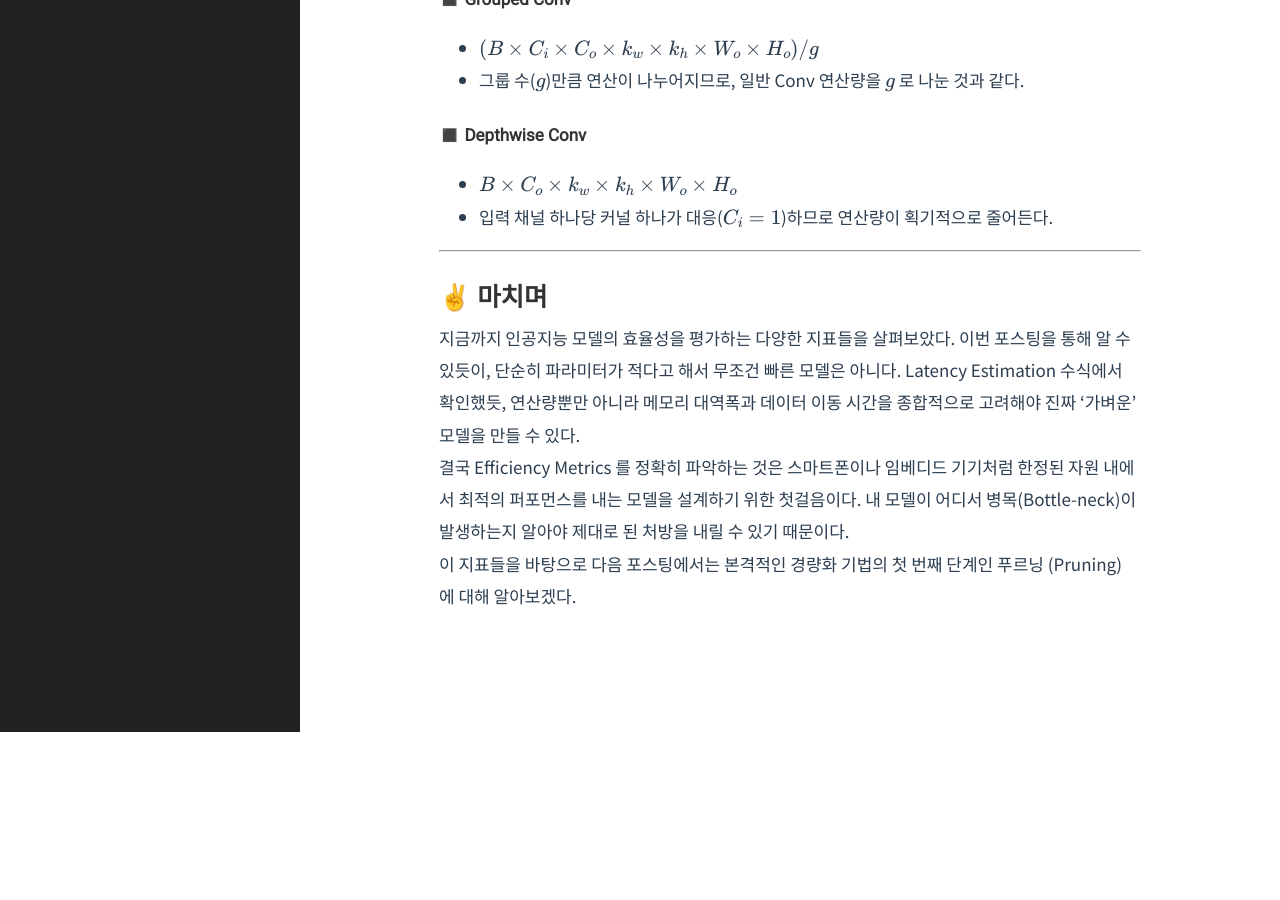
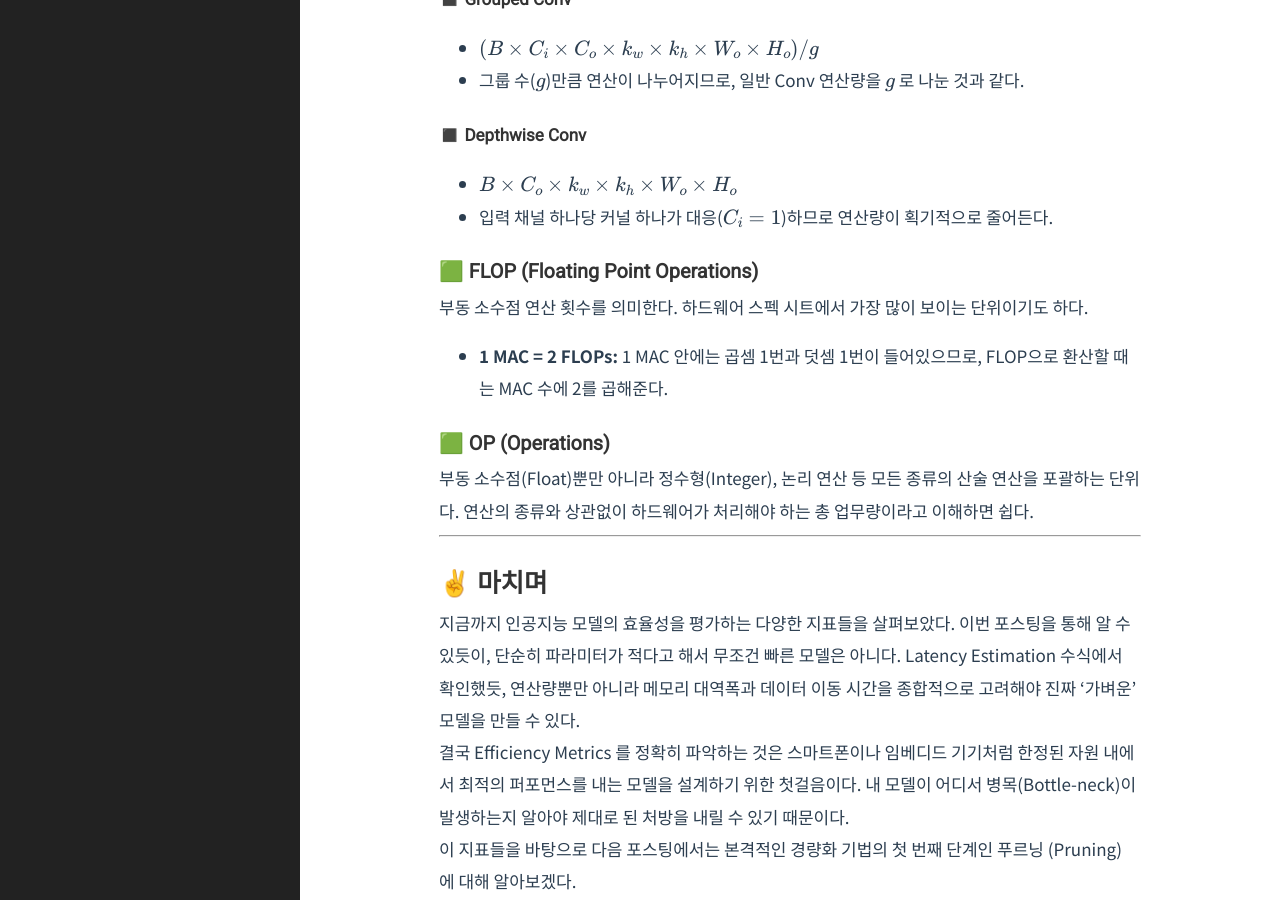
Before and after one commit to Youngjun-CV/Youngjun-CV.github.io, a Jekyll site: the page built from _posts/model compression/2026-03-25-efficiency-metrics.markdown, in a window 1280 px wide and 900 px high, scrolled down 6254 px. Built offline with Jekyll 4.4.1, drawn with Linux system fonts in a browser that asks for light colours; formulas are drawn with MathJax 3; before the commit the page ends 6986 px from its top, so only the background shows below that.

Commit message:
Update 2026-03-25-efficiency-metrics.markdown

```diff
--- a/_posts/model compression/2026-03-25-efficiency-metrics.markdown
+++ b/_posts/model compression/2026-03-25-efficiency-metrics.markdown
@@ -124,8 +124,8 @@ $$Latency \approx \max(T_{computation}, T_{memory})$$
 
 * **계산식:** 파라미터 수 $\times$ 데이터 타입 크기 (Bytes)
 * **AlexNet 예시 (약 61M Parameters):**
- * FP32 (4 Bytes): $61M \times 4 \approx 244 \text{ MB}$
- * INT8 (1 Byte): $61M \times 1 \approx 61 \text{ MB}$
+   * **FP32 (4 Bytes):** $61M \times 4 \approx 244 \text{ MB}$
+   * **INT8 (1 Byte):** $61M \times 1 \approx 61 \text{ MB}$
 
 ### 🟩 활성화 값 (Activations)
 추론 시 레이어를 통과하며 생성되는 중간 데이터(Feature Map)의 크기다. 가중치는 한 번 로드하면 고정이지만, 활성화 값은 입력 데이터가 들어올 때마다 실시간으로 생성되므로 메모리 점유율을 결정하는 핵심 요소가 된다.
@@ -158,7 +158,15 @@ $$Latency \approx \max(T_{computation}, T_{memory})$$
 * $B \times C_{o} \times k_{w} \times k_{h} \times W_{o} \times H_{o}$
 * 입력 채널 하나당 커널 하나가 대응($C_{i}=1$)하므로 연산량이 획기적으로 줄어든다.
 
+### 🟩 FLOP (Floating Point Operations)
+부동 소수점 연산 횟수를 의미한다. 하드웨어 스펙 시트에서 가장 많이 보이는 단위이기도 하다.
+* **1 MAC = 2 FLOPs:** 1 MAC 안에는 곱셈 1번과 덧셈 1번이 들어있으므로, FLOP으로 환산할 때는 MAC 수에 2를 곱해준다.
+
+### 🟩 OP (Operations)
+부동 소수점(Float)뿐만 아니라 정수형(Integer), 논리 연산 등 모든 종류의 산술 연산을 포괄하는 단위다. 연산의 종류와 상관없이 하드웨어가 처리해야 하는 총 업무량이라고 이해하면 쉽다.
+
 ---
+
 ## ✌️ 마치며
 지금까지 인공지능 모델의 효율성을 평가하는 다양한 지표들을 살펴보았다. 이번 포스팅을 통해 알 수 있듯이, 단순히 파라미터가 적다고 해서 무조건 빠른 모델은 아니다. Latency Estimation 수식에서 확인했듯, 연산량뿐만 아니라 메모리 대역폭과 데이터 이동 시간을 종합적으로 고려해야 진짜 '가벼운' 모델을 만들 수 있다.
 
```
